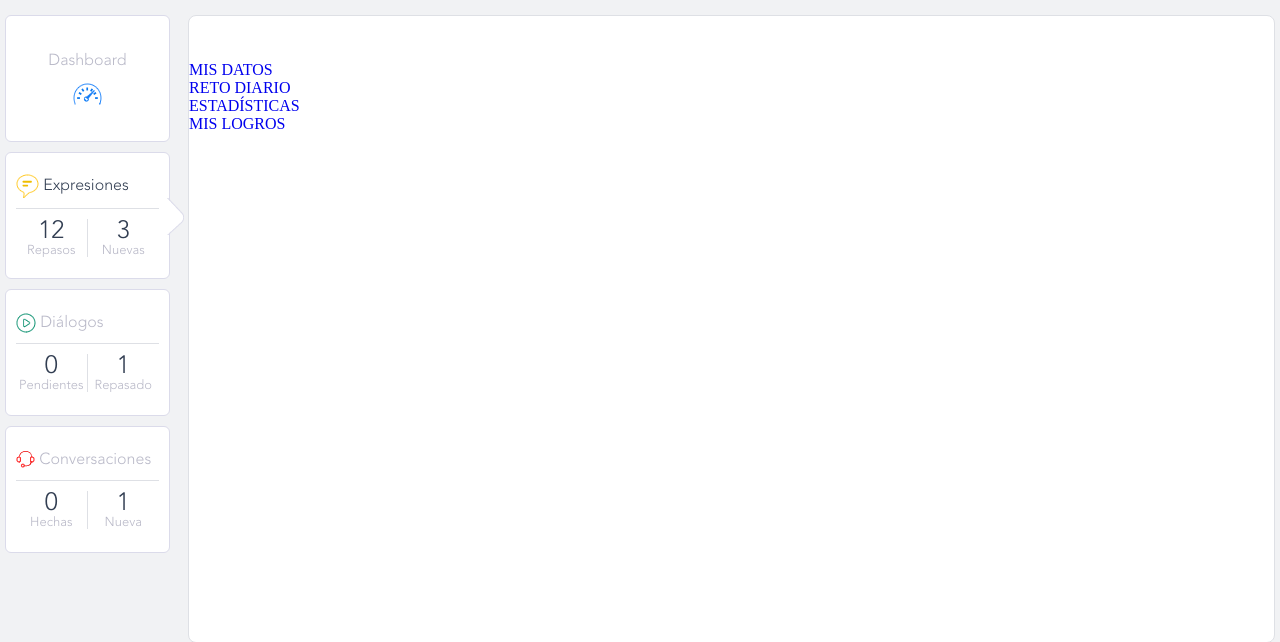
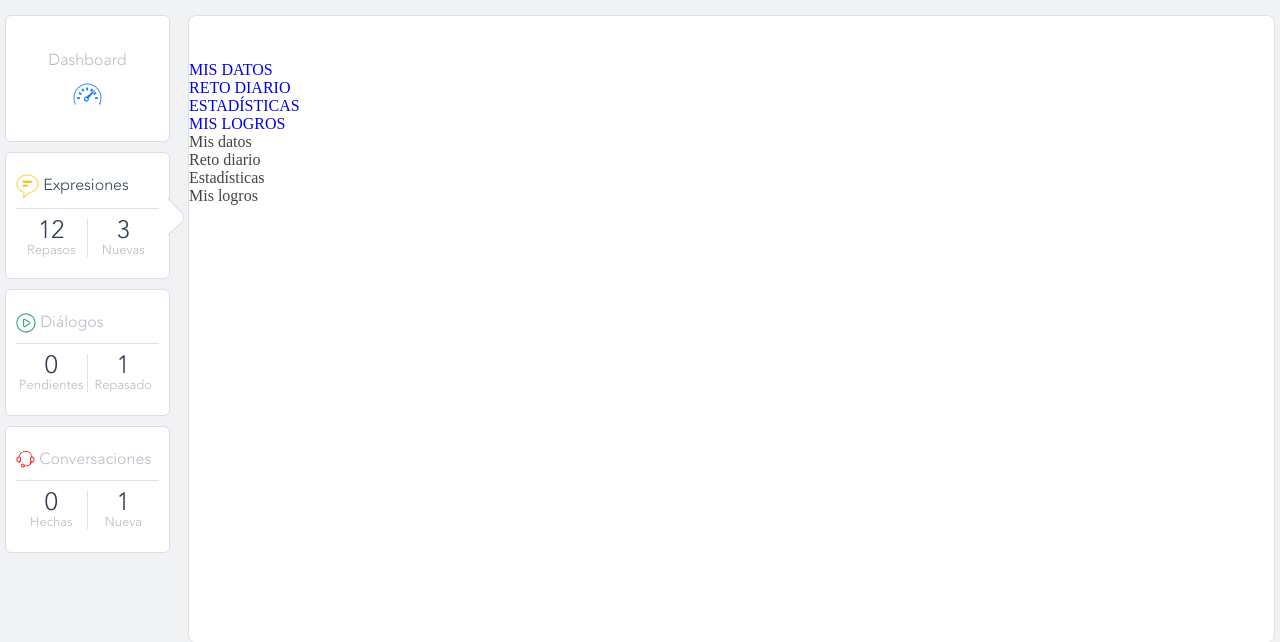
Before and after one commit to fran8narf/profile-view, a PHP site: page / in a window 1280 px wide. Shown: the part 40-682 px from the top of the page. Run offline with PHP 8.4, Linux system fonts and the light colour scheme; some libraries are stand-ins or nearby versions.

Commit message:
css añadido

```diff
--- /dev/null
+++ b/css/user-profile.css
@@ -0,0 +1,6 @@
+ul.tab {
+	list-style: none;
+	margin: 0;
+	padding: 0;
+	overflow: hidden;
+}
--- a/header.php
+++ b/header.php
@@ -14,8 +14,9 @@
 	<link href="css/estilos.css" rel="stylesheet" type="text/css">
 	<link href="css/header.css" rel="stylesheet" type="text/css">
 	<link href="css/side-menu.css" rel="stylesheet" type="text/css">
-	<link href="css/popup_generico.css" rel="stylesheet" type="text/css">
-	<link href="css/pop-up.css" rel="stylesheet" type="text/css">
+
+	<link rel="stylesheet" type="text/css" href="css/user-profile.css">
+
 	<link rel="stylesheet" href="//maxcdn.bootstrapcdn.com/font-awesome/4.3.0/css/font-awesome.min.css">
 </head>
 <body>
--- a/index.php
+++ b/index.php
@@ -60,10 +60,19 @@
 			  <li><a href="javascript:void(0)" class="tablinks" onclick="openTab(event, 'logros')">MIS LOGROS</a></li>
 			</ul>
 
-			<div id="datos" class="tabcontent"></div>
-			<div id="reto" class="tabcontent"></div>
-			<div id="estadisticas" class="tabcontent"></div>
-			<div id="logros" class="tabcontent"></div>
+			<div id="datos" class="tabcontent">
+				<h1>Mis datos</h1>
+			</div>
+
+			<div id="reto" class="tabcontent">
+				<h1>Reto diario</h1>
+			</div>
+			<div id="estadisticas" class="tabcontent">
+				<h1>Estadísticas</h1>
+			</div>
+			<div id="logros" class="tabcontent">
+				<h1>Mis logros</h1>
+			</div>
 
 		</div>
 	</div><!--end wrapper-->
```
